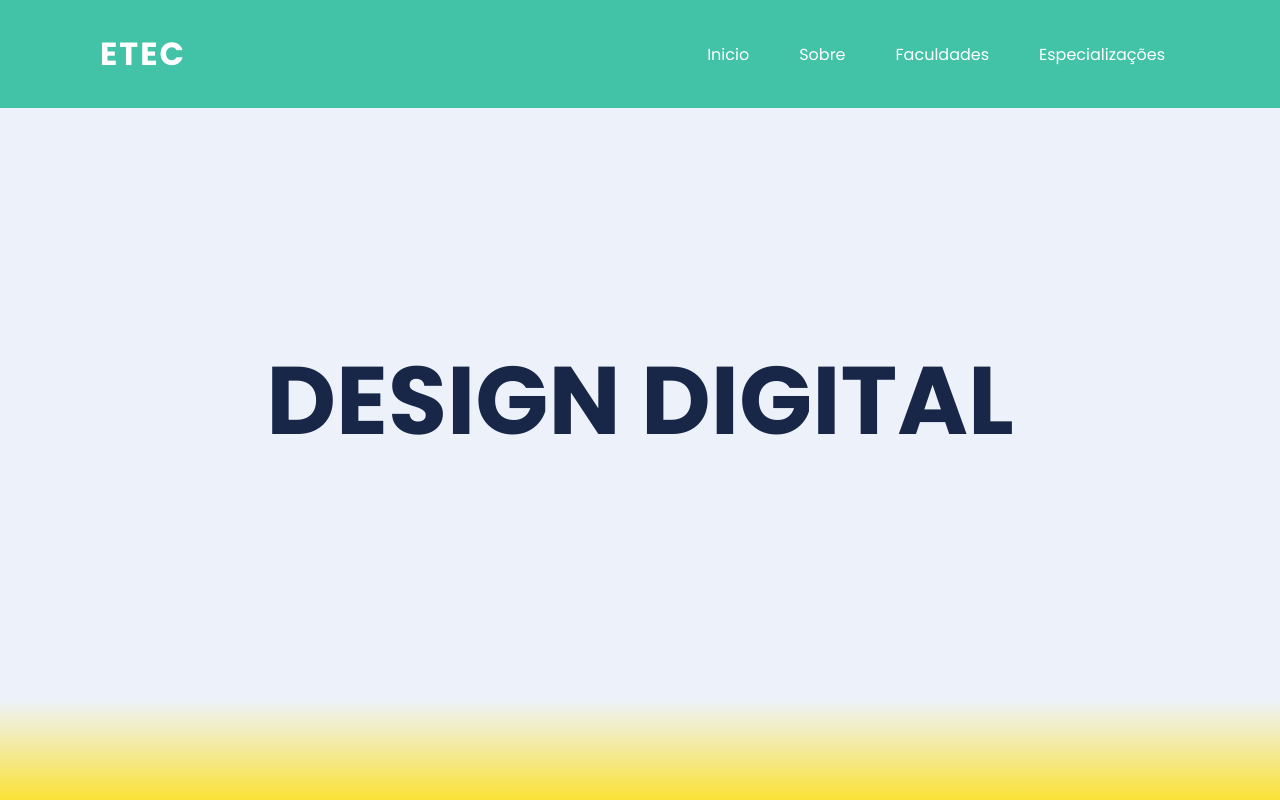
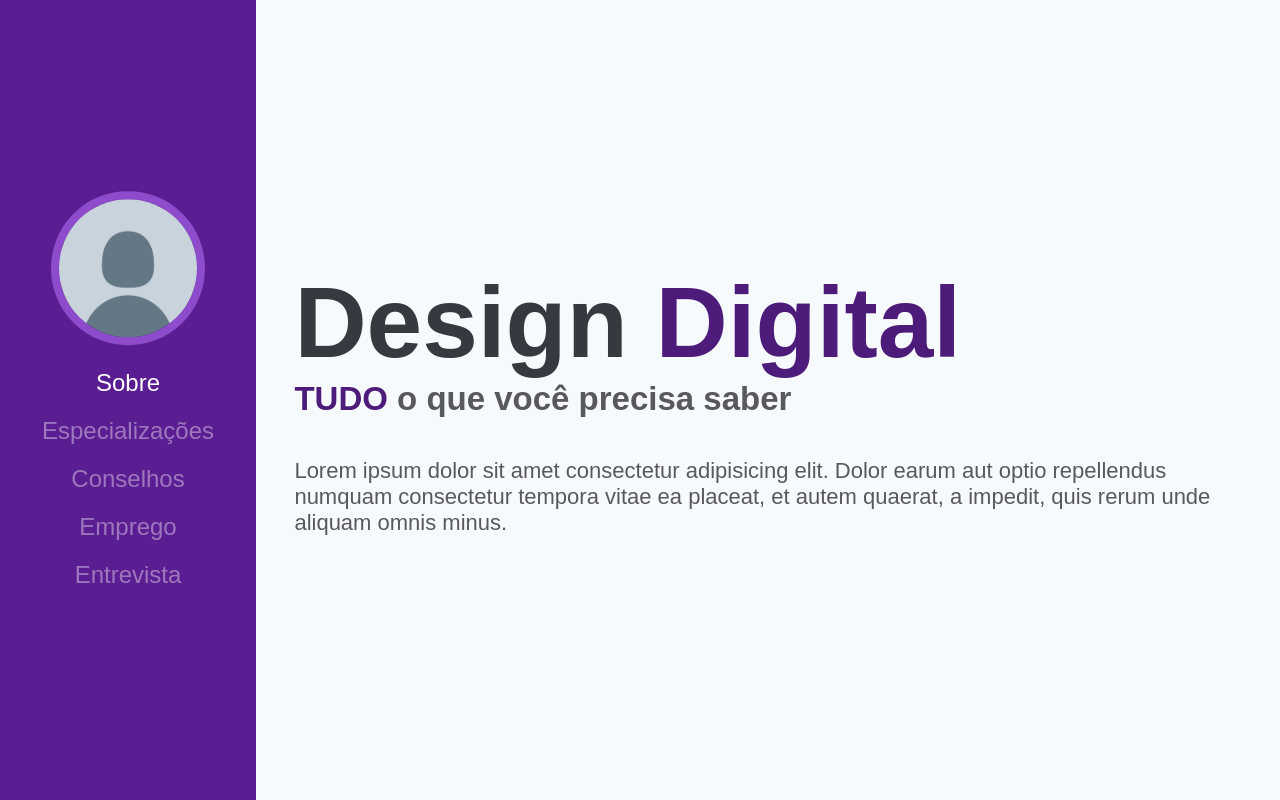
Before and after one commit to VitroEd/LandingPage, a plain HTML site: page index.html in a window 1280 px wide. Drawn offline with Linux system fonts and the light colour scheme; a web font is replaced by a local one.

Commit message:
Repaginada Total

```diff
--- a/index.html
+++ b/index.html
@@ -5,24 +5,52 @@
     <meta http-equiv="X-UA-Compatible" content="IE=edge">
     <meta name="viewport" content="width=device-width, initial-scale=1.0">
     <link rel="stylesheet" href="style/style.css" type="text/css">
+    <link rel="stylesheet" href="https://fonts.googleapis.com/css2?family=Saira+Extra+Condensed:wght@400;500;700&display=swap">
+    <link href="https://cdnjs.cloudfare.com/ajax/libs/font-awesome/5.13.1/css/all.min.css" rel="stylesheet">
 
     <title>Design Digital</title>
 </head>
 <body>
 
-<header>
-    <a href="#" class="logo">Etec</a>
-    <ul>
-        <li><a href="index.html"> Inicio </a></li>
-        <li><a href="#"> Sobre </a></li>
-        <li><a href="#"> Faculdades </a></li>
-        <li><a href="#"> Especializações </a></li>
-    </ul>
-</header>
-    <section>
-        <h2 id="text"> DESIGN DIGITAL</h2>
-    </section>
+<div class="parent">
 
+    <!-- sidebar -->
+    <div class="sidebar">
+
+        <!-- sidebar-pos -->
+        <div class="sidebar-pos">
+
+            <!-- img -->
+           <div class="img-sidebar">
+             <img src="imgs/pfp_placeholder.png">
+           </div><!-- img -->
+
+           <!-- menu -->
+           <div class="menu">
+                <a class="selected" href="#"> Sobre </a>
+                <a href="#"> Especializações </a>
+                <a href="#"> Conselhos </a>
+                <a href="#"> Emprego </a>
+                <a href="#"> Entrevista </a>
+           </div><!-- menu -->
+
+        </div><!-- sidebar-pos -->
+
+    </div><!-- sidebar -->
+
+    <!-- content -->
+    <div class="content">
+        <section class="desc">
+            <h2>Design <span>Digital</span></h2>
+
+            <h3><span>TUDO</span> o que você precisa saber</h3>
+
+            <p>Lorem ipsum dolor sit amet consectetur adipisicing elit. Dolor earum aut optio repellendus numquam consectetur tempora vitae ea placeat, et autem quaerat, a impedit, quis rerum unde aliquam omnis minus.</p>
+
+        </section>
+    </div><!-- content -->
+
+</div><!-- parent -->
 
 </body>
 </html>
--- a/style/style.css
+++ b/style/style.css
@@ -1,108 +1,94 @@
-@import url('https://fonts.googleapis.com/css?family=Poppins:300,400,500,600,700,800&display=swap');
-*
-{
+*{
     margin: 0;
     padding: 0;
     box-sizing: border-box;
-    font-family: 'Poppins', sans-serif;
-    scroll-behavior: smooth;
-}
-body{
-    min-height: 100vh;
-    background: #edf2fa;
-    overflow-x: hidden;
-}
-header{
-    background: #42c3a7;
-    position: absolute;
-    top: 0;
-    left: 0;
-    width: 100%;
-    padding: 30px 100px;
-    display: flex;
-    justify-content: space-between;
-    align-items: center;
-    z-index: 10000;
+    font-family: 'Saira Extra Condensed', sans-serif;
 }
 
-header .logo{
-    color: rgb(255, 255, 255);
-    font-weight: 700;
-    text-decoration: none;
-    font-size: 2em;
-    text-transform: uppercase;
-    letter-spacing: 2px;
+html,body{
+    height: 100%;
 }
 
-   header ul{
+.parent{
     display: flex;
-       justify-content: center;
-       align-items: center;
 }
 
-   header ul li{
-       list-style: none;
-       margin-left: 20px;
+.sidebar{
+    width: 20%;
+    height: 100%;
+    position: fixed;
+    background-color: rgb(90, 29, 146);
 }
 
-   header ul li a{
-       text-decoration: none;
-       padding: 6px 15px;
-       color: rgb(255, 255, 255);
-       border-radius: 20px;
+.sidebar-pos{
+    position: absolute;
+    top: 50%;
+    transform: translateY(-50%);
 }
 
-   header ul li a:hover
-   {
-    background: #30a78d ;
-       color: #Fff;
-
+.img-sidebar{
+    text-align: center;
 }
 
-   section{
-    position: relative;
-    width: 100%;
-    height: 100vh;
-    padding: 100px;
-    display: flex;
-    justify-content: center;
-    align-items: center;
-    overflow: hidden;
-}
-section::before{
-    content: '';
-    position: absolute;
-    bottom: 0;
-    width: 100%;
-    height: 100px;
-    background: linear-gradient(to top, #FAE238, transparent);
-    z-index: 1000;
-
+.img-sidebar img{
+    width: 60%;
+    border: 8px solid rgb(142, 76, 204);
+    border-radius: 50%;
 }
 
-
-#text{
-    position: absolute;
-    color: #182748;
-    white-space: nowrap;
-    font-size: 7.5vw;
-    z-index: 9;
-
+.menu{
+    margin: 20px 0;
+    text-align: center;
+    position: relative;
 }
 
+.menu a{
+    color: white;
+    opacity: 0.4;
+    font-size: 24px;
+    display: block;
+    margin-bottom: 20px;
+    text-decoration: none;
+}
 
-.sec{
+.menu a.selected{
+    opacity: 1;
+}
+
+.content{
+    background: #f7fafd;
+    position: absolute;
+    left: 20%;
+    width: 80%;
+    height: 100%;
+    overflow-y: auto;
+    padding: 0 3%;
+}
+
+section.desc{
     position: relative;
-    padding: 100px;
-    background: #FAE238;
+    top: 50%;
+    transform: translateY(-50%);
 }
-.sec h2{
-    font-size: 3.2em;
-    margin-bottom: 10px;
-    color: #0C2C3B;
+
+section.desc h2{
+    color: #343a40;
+    font-size: 100px;
 }
-.sec p{
-    font-size: 1.2em;
-    margin-bottom: 10px;
-    color: #0C2C3B;
+section.desc h2 > span,
+section.desc h3 > span
+{
+    color: rgb(77, 28, 122);
 }
+
+section.desc h3{
+
+    color: #57595c;
+    font-size: 33px;
+}
+
+section.desc p{
+    color: #57595c;
+    font-size: 22px;
+    margin-top: 40px;
+}
```
Also changed, not shown: imgs/pfp_placeholder.png (added). Lines whose indentation alone changed are shown as unchanged.
